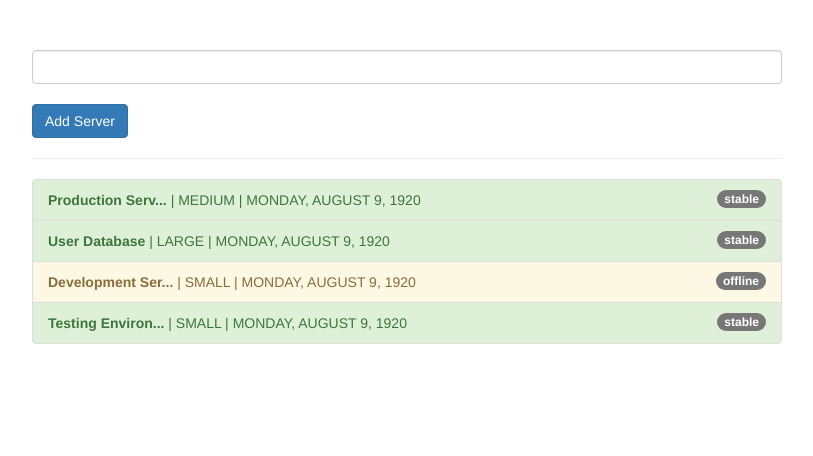
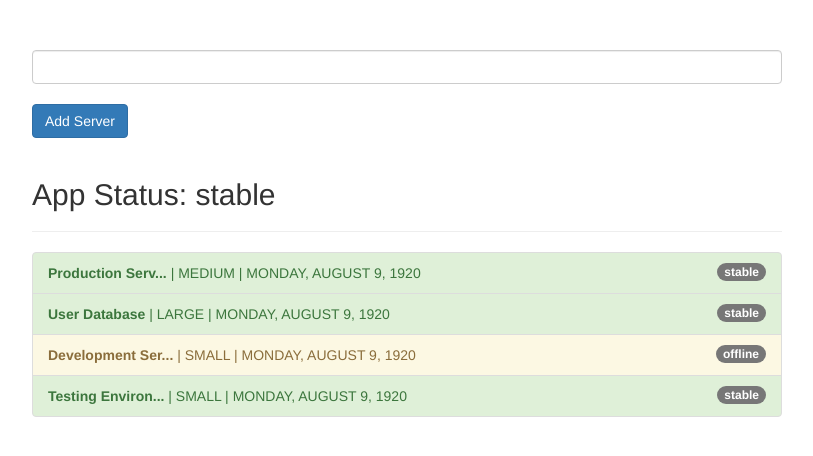
Before and after one commit to Samenti/udemy-angular, an Angular app: page / in a window 1280 px wide. Shown: the top 456 px of the page, without its empty margins (233-1046 px from the left). Built offline with nearby package versions, Linux system fonts and the light colour scheme.

Commit message:
the async pipe

```diff
--- a/src/app/app.component.html
+++ b/src/app/app.component.html
@@ -6,6 +6,8 @@
       <button class="btn btn-primary" (click)="onAddServer()">
         Add Server
       </button>
+      <br /><br />
+      <h2>App Status: {{ appStatus | async }}</h2>
       <hr />
       <ul class="list-group">
         <li
--- a/src/app/app.component.ts
+++ b/src/app/app.component.ts
@@ -6,6 +6,11 @@ import { Component } from '@angular/core';
   styleUrls: ['./app.component.css'],
 })
 export class AppComponent {
+  appStatus = new Promise((resolve, _reject) => {
+    setTimeout(() => {
+      resolve('stable');
+    }, 2000);
+  });
   servers = [
     {
       instanceType: 'medium',
```
